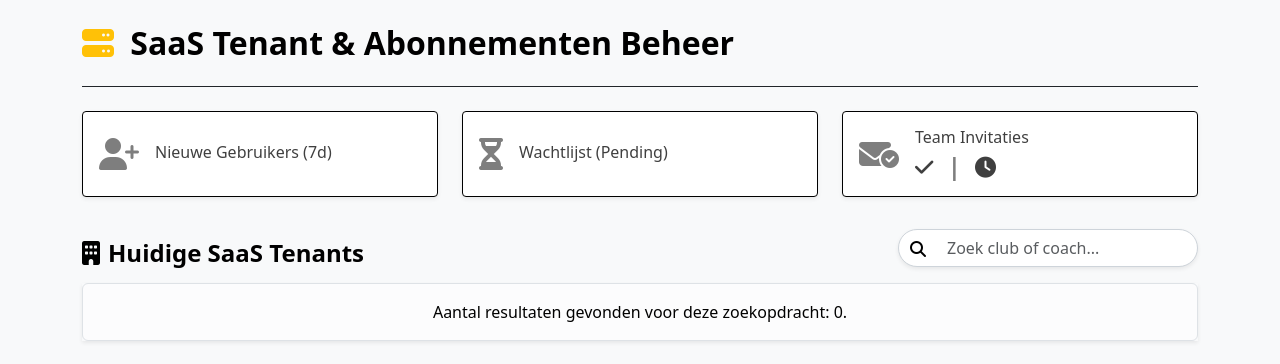
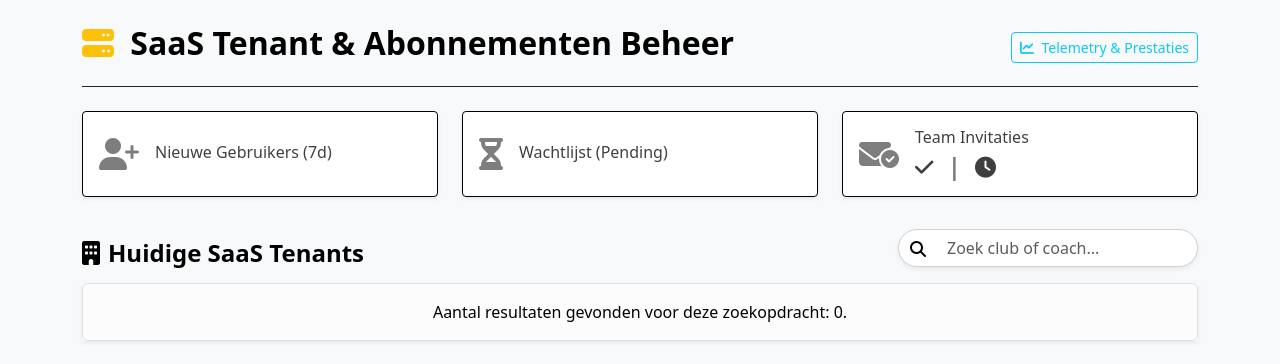
Before and after one commit to robinstroobants/voetbal, a PHP site: page /admin/index.php in a window 1280 px wide. Shown: the part 56-420 px from the top of the page. Run offline with PHP 8.4, Linux system fonts and the light colour scheme; data that the repository does not hold is empty; some libraries are stand-ins or nearby versions.

Commit message:
Add telemetry link to admin dashboard

```diff
--- a/php/admin/index.php
+++ b/php/admin/index.php
@@ -255,6 +255,9 @@ require_once __DIR__ . '/../header.php';
 <div class="container mt-4 mb-5">
     <div class="d-flex justify-content-between align-items-center mb-4 pb-3 border-bottom border-dark">
         <h2><i class="fa-solid fa-server text-warning me-2"></i> SaaS Tenant & Abonnementen Beheer</h2>
+        <div>
+            <a href="/admin/performance_clients.php" class="btn btn-outline-info btn-sm"><i class="fa-solid fa-chart-line me-1"></i> Telemetry & Prestaties</a>
+        </div>
     </div>
 
     <!-- Systeem Alerts / Revisor Dummies -->
```
